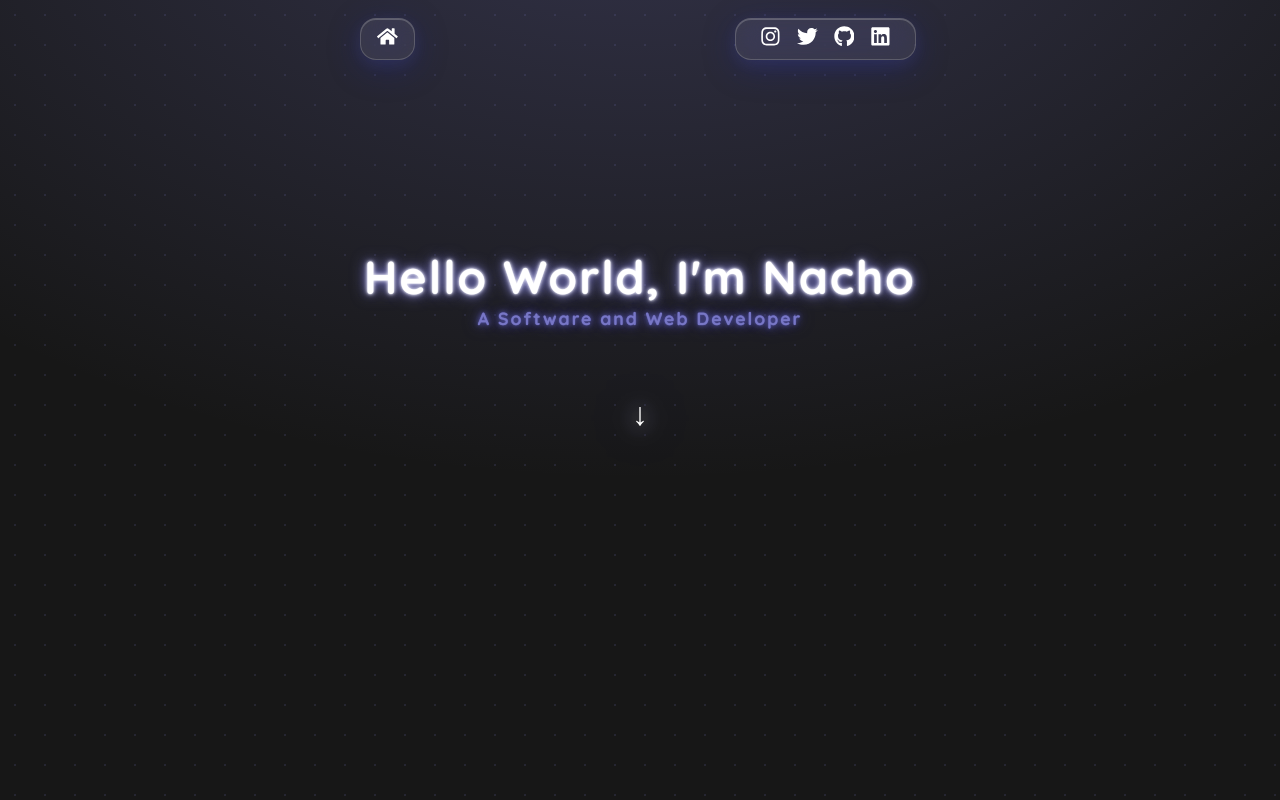
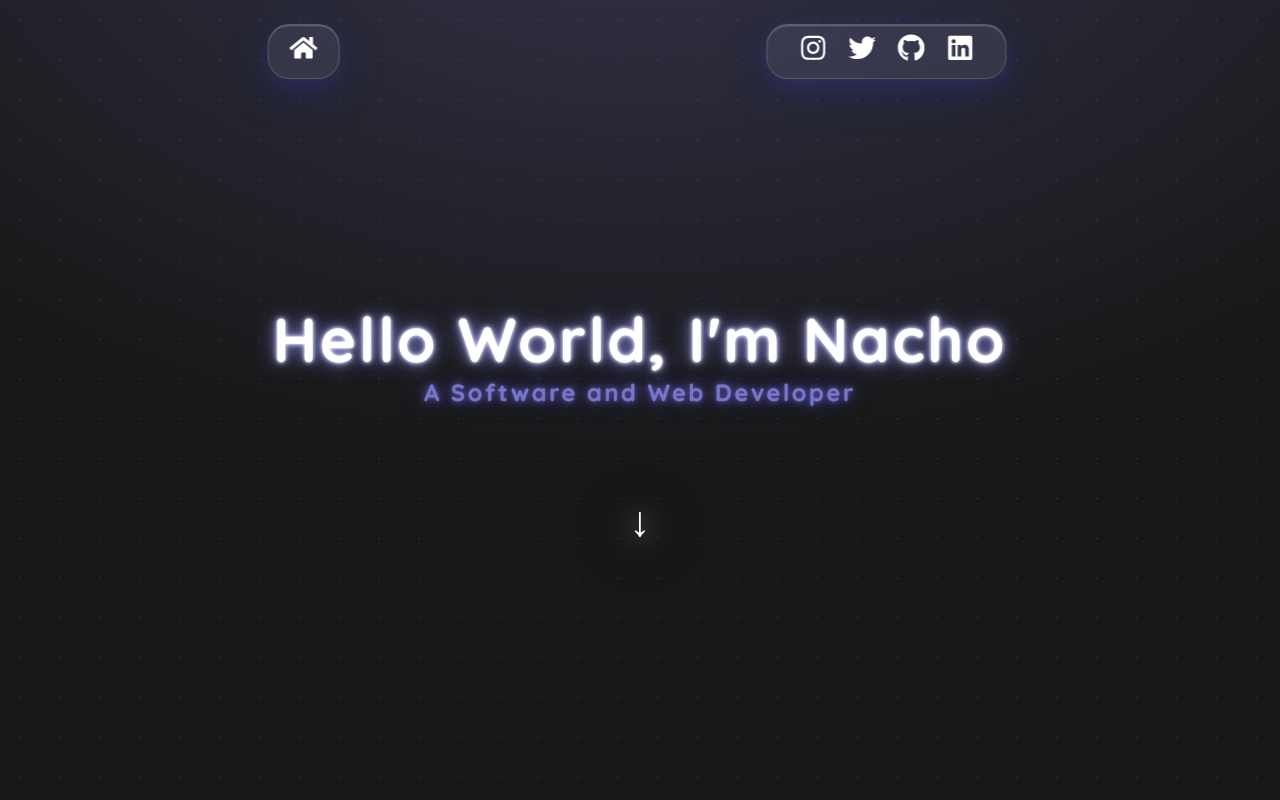
Before and after one commit to nyacho04/NaniPortfolio, a React (Vite) app in the folder portfoliopage/: page / in a window 1280 px wide. Shown: the top 800 px of the page. Built offline with nearby package versions, Linux system fonts and the light colour scheme.

Commit message:
fixes and ico

```diff
--- a/portfoliopage/index.html
+++ b/portfoliopage/index.html
@@ -12,5 +12,21 @@
   <body>
     <div id="root"></div>
     <script type="module" src="/src/main.jsx"></script>
+    <script>
+      // Set zoom to 133% on page load (desktop only)
+      document.addEventListener('DOMContentLoaded', function() {
+        if (window.innerWidth > 768) {
+          document.body.style.zoom = '133%';
+        }
+      });
+
+      // Alternative method for browsers that don't support zoom (desktop only)
+      window.addEventListener('load', function() {
+        if (window.innerWidth > 768 && document.body.style.zoom === undefined) {
+          document.body.style.transform = 'scale(1.33)';
+          document.body.style.transformOrigin = 'top left';
+        }
+      });
+    </script>
   </body>
 </html>
--- a/portfoliopage/src/App.css
+++ b/portfoliopage/src/App.css
@@ -382,10 +382,11 @@ body {
   display: flex;
   flex-direction: column;
   align-items: center;
-  justify-content: flex-start;
+  justify-content: center;
   position: relative;
   z-index: 1;
-  padding-top: 150px;
+  padding-top: 0;
+  margin-top: -100px;
 }
 
 .scroll-down {
```
Also changed, not shown: 2 other files (tests, documents, lock files or other folders).
